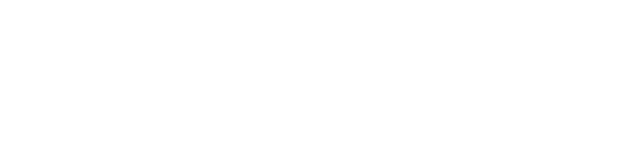
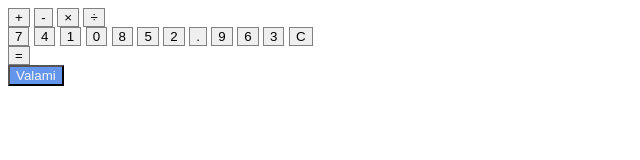
Before and after one commit to rhetesi/calculator, a plain HTML site: page index.html in a window 1280 px wide. Shown: the whole page, without its empty margins (0-640 px from the left). Drawn offline with Linux system fonts and the light colour scheme.

Commit message:
Feat: add divs and some css

```diff
--- a/assets/calculator.css
+++ b/assets/calculator.css
@@ -7,6 +7,15 @@
 body {
     height: 100%;
     width: 100%;
+}
+
+.btn {
+    border: 1px grey solid;
+    border-radius: 0;
+}
+.btn__example {
+    background-color: cornflowerblue;
+    color: whitesmoke;
 }
 
 /*
--- a/index.html
+++ b/index.html
@@ -13,13 +13,45 @@ Kell:
 1. befoglaló div, azaz keret
 2. egy beviteli mező, input div
 3. 4 sor a gomboknak
-4. 4-4 oszlop a gombokhoz
+4. 4 oszlop a gombokhoz
+!!! FIGYELJ: A flex-grow miatt a függőleges fentről-le lesz a fő irány!!!
+- bár lehet trükközni, hogy a
 5. 17 db gomb
 6. gombok osztályai: common, function, equal
 7. egyedi ID-val vagy egyedi osztályokkal kezeljük a gombokat? Vagy csak elég egy sima value?
 
 -->
 
+
+<div class="calculator__main">
+    <div class="calculator__display"></div>
+    <div class="btn__operation">
+        <button class="btn plus">+</button>
+        <button class="btn minus">-</button>
+        <button class="btn multiply">&times;</button>
+        <button class="btn division">&div;</button>
+    </div>
+    <div class="btn__normal">
+        <button class="btn">7</button>
+        <button class="btn">4</button>
+        <button class="btn">1</button>
+        <button class="btn">0</button>
+        <button class="btn">8</button>
+        <button class="btn">5</button>
+        <button class="btn">2</button>
+        <button class="btn">.</button>
+        <button class="btn">9</button>
+        <button class="btn">6</button>
+        <button class="btn">3</button>
+        <button class="btn clear">C</button>
+    </div>
+    <div class="btn__equal">
+        <button class="btn equal">=</button>
+    </div>
+</div>
+
+<div><button class="btn__example">Valami</button></div>
+
     <script src="./assets/calculator.js"></script>
 </body>
 </html>
```
